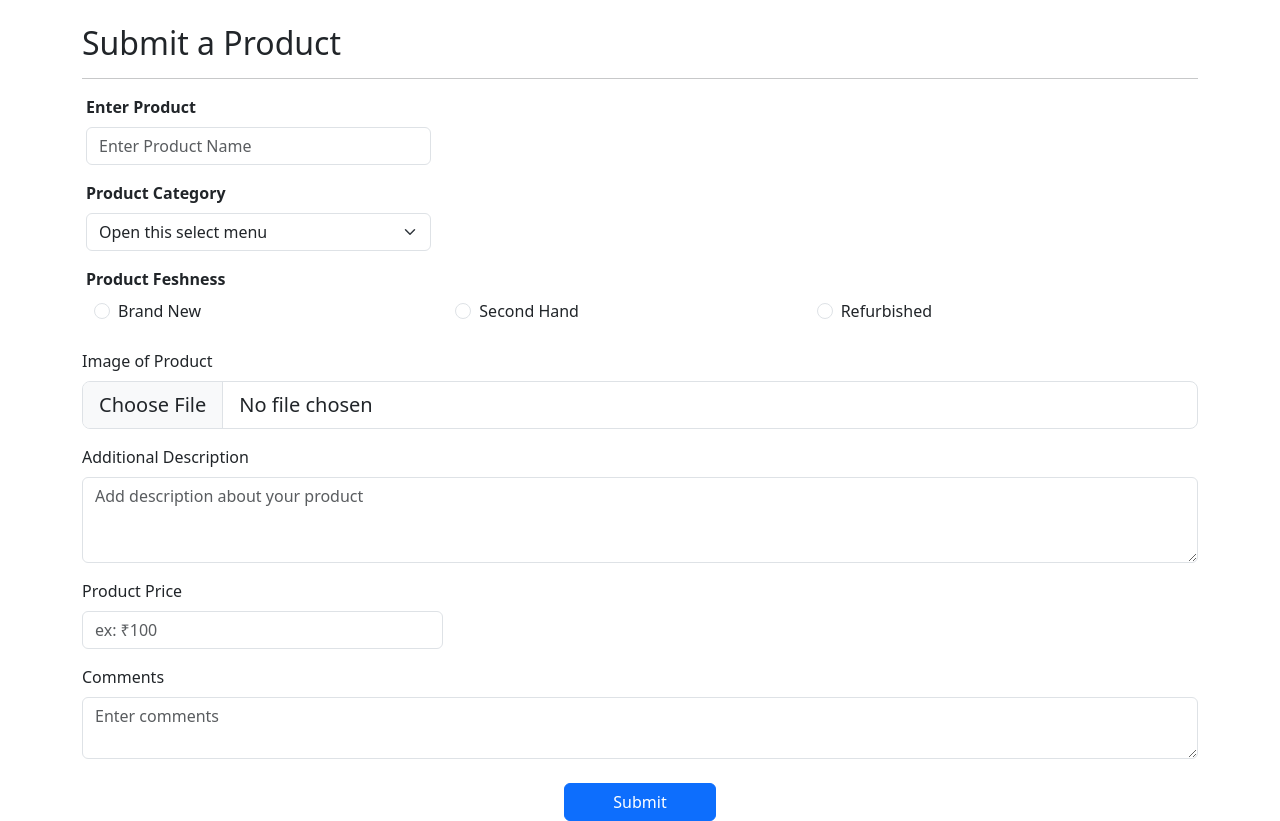
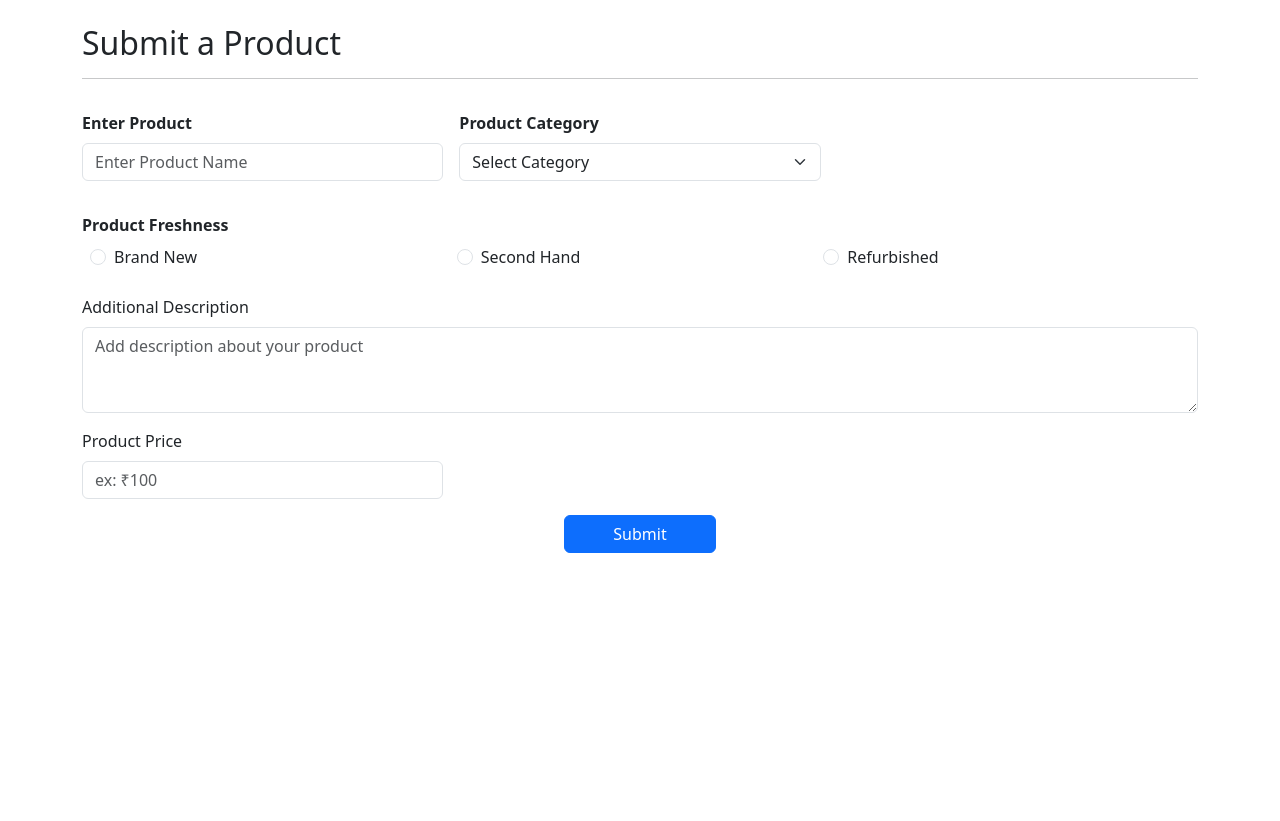
Before and after one commit to Aesthetic1541/campus-marketplace, a Flask app: page /add-product in a window 1280 px wide. After the commit the page ends 553 px from the top, so only its background shows below. Run offline with Flask 3, Linux system fonts and the light colour scheme; a user stored in the database is signed in.

Commit message:
Completed authentication and product submission with SQLite integration

```diff
--- a/app.py
+++ b/app.py
@@ -1,9 +1,14 @@
 from flask import Flask, render_template, request, redirect, url_for, flash, session
 
-from database import insert_user, get_user_by_email, create_users_table
+from database import insert_user, get_user_by_email, create_users_table, insert_product, create_products_table
 
 app = Flask(__name__)
 app.secret_key = "campusmart-secret-key"  # Needed for flash messages
+
+create_users_table()
+create_products_table()
+
+
 
 # ---------------- HOME ----------------
 @app.route("/")
@@ -123,14 +128,34 @@ def product_detail(product_id):
 
 
 
-
 # ---------------- ADD PRODUCT ----------------
 @app.route("/add-product", methods=["GET", "POST"])
 def add_product():
+    if "user_id" not in session:
+        flash("Please login to add a product.")
+        return redirect(url_for("login"))
+
     if request.method == "POST":
-        # TODO: save product to database
+        title = request.form.get("title")
+        price = request.form.get("price")
+        category = request.form.get("category")
+        description = request.form.get("description")
+        condition = request.form.get("condition")
+
+        insert_product(
+            title=title,
+            price=price,
+            category=category,
+            description=description,
+            condition=condition,
+            user_id=session["user_id"]
+        )
+
+        flash("Product submitted for approval.")
         return redirect(url_for("marketplace"))
+
     return render_template("add_product.html")
+
 
 
 
--- a/database.py
+++ b/database.py
@@ -54,3 +54,42 @@ def get_user_by_email(email):
     user = cursor.fetchone()
     conn.close()
     return user
+
+
+
+
+
+def insert_product(title, price, category, description, condition, user_id):
+    conn = get_connection()
+    cursor = conn.cursor()
+
+    cursor.execute("""
+        INSERT INTO products (title, price, category, description, condition, status, user_id)
+        VALUES (?, ?, ?, ?, ?, 'pending', ?)
+    """, (title, price, category, description, condition, user_id))
+
+    conn.commit()
+    conn.close()
+
+
+
+def create_products_table():
+    conn = get_connection()
+    cursor = conn.cursor()
+
+    cursor.execute("""
+        CREATE TABLE IF NOT EXISTS products (
+            id INTEGER PRIMARY KEY AUTOINCREMENT,
+            title TEXT NOT NULL,
+            price INTEGER NOT NULL,
+            category TEXT NOT NULL,
+            description TEXT,
+            condition TEXT,
+            status TEXT DEFAULT 'pending',
+            user_id INTEGER,
+            FOREIGN KEY (user_id) REFERENCES users(id)
+        )
+    """)
+
+    conn.commit()
+    conn.close()
--- a/templates/add_product.html
+++ b/templates/add_product.html
@@ -1,106 +1,97 @@
 <!DOCTYPE html>
 <html lang="en">
-
 <head>
     <meta charset="UTF-8">
     <meta name="viewport" content="width=device-width, initial-scale=1.0">
-    <title>addProduct</title>
-    <link href="https://cdn.jsdelivr.net/npm/bootstrap@5.3.8/dist/css/bootstrap.min.css" rel="stylesheet"
-        integrity="sha384-sRIl4kxILFvY47J16cr9ZwB07vP4J8+LH7qKQnuqkuIAvNWLzeN8tE5YBujZqJLB" crossorigin="anonymous">
+    <title>Add Product | CampusMart</title>
+
+    <link href="https://cdn.jsdelivr.net/npm/bootstrap@5.3.8/dist/css/bootstrap.min.css" rel="stylesheet">
 </head>
 
 <body>
 <div class="container mt-4">
     <h2>Submit a Product</h2>
     <hr>
-        <form class="row g-3 needs-validation mt-3">
-            <div class="row">
+
+    <!-- ✅ FIXED form -->
+    <form method="POST" action="/add-product" class="row g-3 mt-3">
+
+        <!-- Product Name -->
         <div class="col-md-4 mb-3">
-                    <label for="exampleFormControlInput1" class="form-label"><b> Enter Product</b></label>
-                    <input type="text" class="form-control" id="exampleFormControlInput1"
+            <label class="form-label"><b>Enter Product</b></label>
+            <input type="text" class="form-control"
+                   name="title"
                    placeholder="Enter Product Name" required>
         </div>
+
+        <!-- Category -->
+        <div class="col-md-4">
+            <label class="form-label"><b>Product Category</b></label>
+            <select class="form-select" name="category" required>
+                <option value="" disabled selected>Select Category</option>
+                <option value="Books">Books</option>
+                <option value="Instruments">Instruments</option>
+                <option value="Other">Other</option>
+            </select>
         </div>
 
-            <div class="row">
-                <div class="col-md-4">
-                    <label for="validationCustom04" class="form-label"><b> Product Category</b></label>
-                    <select class="form-select" id="validationCustom04" required>
-                        <option value="" selected disabled>Open this select menu</option>
-                        <option value="1">Books</option>
-                        <option value="2">Instuments</option>
-                        <option value="3">Other</option>
-                    </select>
-                    <div class="invalid-feedback">
-                        Please select a valid state.
+        <!-- Condition -->
+        <div class="col-12 mt-3">
+            <b>Product Freshness</b>
+            <div class="row m-2">
+                <div class="form-check col">
+                    <input class="form-check-input"
+                           type="radio"
+                           name="condition"
+                           value="New" required>
+                    <label class="form-check-label">Brand New</label>
+                </div>
+
+                <div class="form-check col">
+                    <input class="form-check-input"
+                           type="radio"
+                           name="condition"
+                           value="Second Hand">
+                    <label class="form-check-label">Second Hand</label>
+                </div>
+
+                <div class="form-check col">
+                    <input class="form-check-input"
+                           type="radio"
+                           name="condition"
+                           value="Refurbished">
+                    <label class="form-check-label">Refurbished</label>
                 </div>
             </div>
         </div>
 
-            <div class="row mt-3">
-                <b> Product Feshness</b>
-                <div class="row m-2">
-                    <div class="form-check col">
-                        <input class="form-check-input" type="radio" name="exampleRadios" id="exampleRadios1"
-                            value="option1" required>
-                        <label class="form-check-label" for="exampleRadios1">
-                            Brand New
-                        </label>
-                    </div>
-                    <div class="form-check col">
-                        <input class="form-check-input" type="radio" name="exampleRadios" id="exampleRadios2"
-                            value="option2">
-                        <label class="form-check-label" for="exampleRadios2">
-                            Second Hand
-                        </label>
-                    </div>
-                    <div class="form-check col">
-                        <input class="form-check-input" type="radio" name="exampleRadios" id="exampleRadios3"
-                            value="option3">
-                        <label class="form-check-label" for="exampleRadios3">
-                            Refurbished
-                        </label>
-                    </div>
-                </div>
+        <!-- Description -->
+        <div class="mt-3">
+            <label class="form-label">Additional Description</label>
+            <textarea class="form-control"
+                      name="description"
+                      placeholder="Add description about your product"
+                      rows="3" required></textarea>
         </div>
 
-            <div>
-                <label for="productImage" class="form-label">Image of Product</label>
-                <input class="form-control form-control-lg" id="productImage" type="file" required>
+        <!-- Price -->
+        <div class="col-md-4">
+            <label class="form-label">Product Price</label>
+            <input type="number" class="form-control"
+                   name="price"
+                   placeholder="ex: ₹100" required>
         </div>
 
-            <div class="mt-3">
-                <label for="description" class="form-label">Additional Description</label>
-                <textarea class="form-control" id="description" placeholder="Add description about your product"
-                    rows="3" cols="30" required></textarea>
-                <div class="invalid-feedback">
-                    Please enter a message in the description box.
-                </div>
+        <!-- Submit -->
+        <div class="col-12 text-center mt-3">
+            <button class="btn btn-primary px-5" type="submit">
+                Submit
+            </button>
         </div>
 
-            <div class="col-md-4">
-                <label for="productPrice" class="form-label">Product Price</label>
-                <input type="number" class="form-control" id="productPrice" placeholder="ex: ₹100" required>
-                <div class="valid-feedback">
-                    Looks good!
-                </div>
+    </form>
 </div>
 
-            <div class="mb-2">
-                <label for="comments" class="form-label">Comments</label>
-                <textarea class="form-control" id="comments" placeholder="Enter comments"></textarea>
-            </div>
-
-            <div class="col-12 text-center mt-3">
-                <button class="btn btn-primary px-5" type="submit"> Submit </button>
-            </div>
-        </form>
-
-    </div>
-    <script src="https://cdn.jsdelivr.net/npm/bootstrap@5.3.8/dist/js/bootstrap.bundle.min.js"
-        integrity="sha384-FKyoEForCGlyvwx9Hj09JcYn3nv7wiPVlz7YYwJrWVcXK/BmnVDxM+D2scQbITxI"
-        crossorigin="anonymous"></script>
+<script src="https://cdn.jsdelivr.net/npm/bootstrap@5.3.8/dist/js/bootstrap.bundle.min.js"></script>
 </body>
-</body>
-
 </html>
```
Also changed, not shown: static/css/style.css (+10 -0 lines), templates/marketplace.html (+9 -0 lines). Lines whose indentation alone changed are shown as unchanged.
